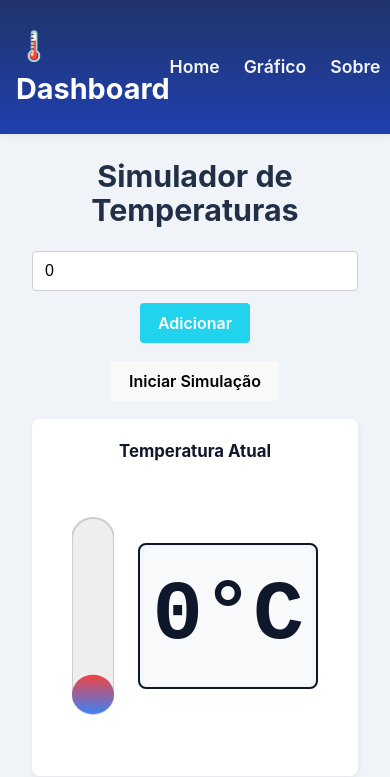
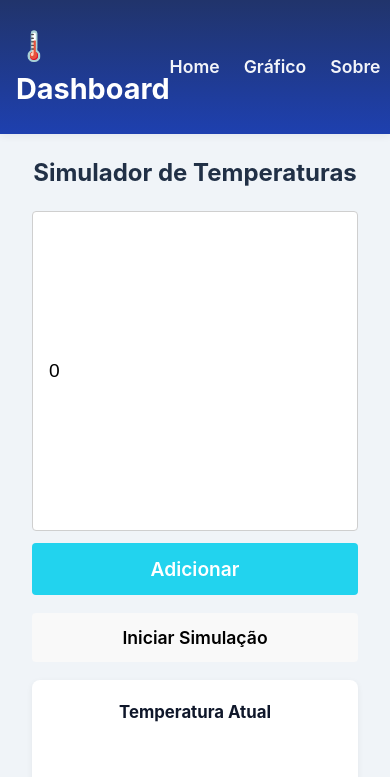
Before and after one commit to EricIkeda1/simulador-temperaturas, a React (Vite) app: page / in a window 390 px wide. Shown: the top 777 px of the page. Built offline with nearby package versions, Linux system fonts and the light colour scheme.

Commit message:
Adaptação ao mobile

```diff
--- a/src/styles/home.css
+++ b/src/styles/home.css
@@ -127,6 +127,7 @@ form button {
   height: 100%;
 }
 
+/* Painel específico do gauge */
 .panel.gauge-panel {
   justify-content: center;
   align-items: center;
@@ -201,11 +202,48 @@ h3 {
 @media (max-width: 900px) {
   .panels {
     grid-template-columns: 1fr;
+    height: auto;
   }
+
   .gauge-wrapper {
     max-width: 100%;
+    margin: 0 auto 16px;
   }
+
+  form {
+    flex-direction: column;
+    gap: 12px;
+  }
+
   form input[type="number"] {
-    min-width: 140px;
+    width: 100%;
+    min-width: auto;
+    font-size: 1.2rem;
+    padding: 12px 16px;
+  }
+
+  form button {
+    width: 100%;
+    padding: 14px;
+    font-size: 1.2rem;
+  }
+
+  .button-group {
+    flex-direction: column;
+    gap: 12px;
+  }
+
+  .button-group button {
+    width: 100%;
+    padding: 14px;
+    font-size: 1.1rem;
+  }
+
+  .home-container h1 {
+    font-size: 1.5rem;
+  }
+
+  .panel {
+    padding: 12px;
   }
 }
```
